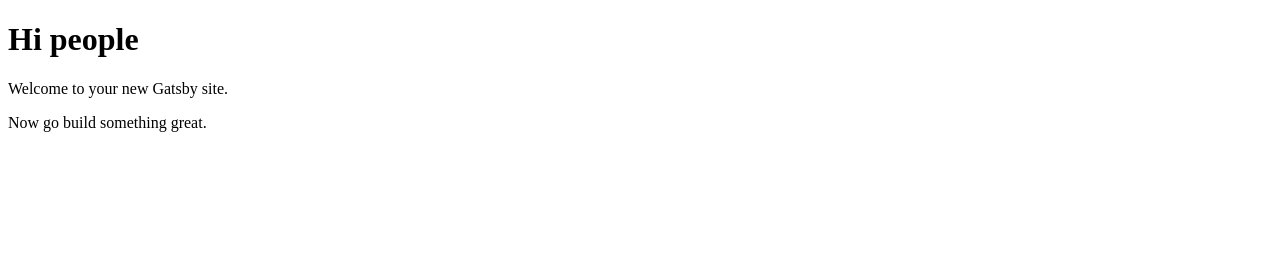
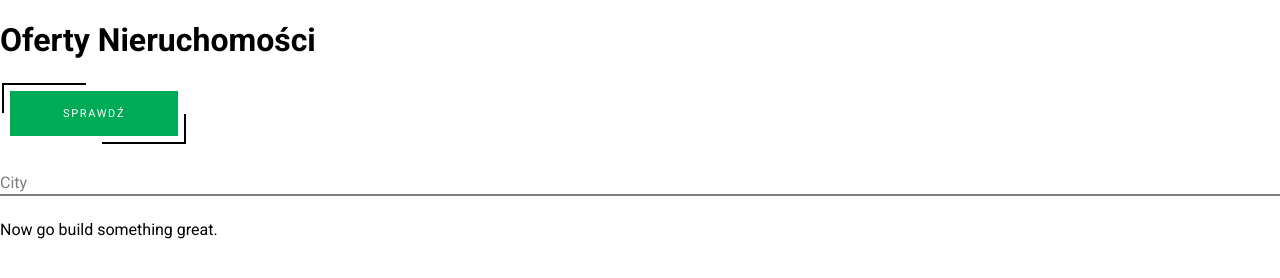
Before and after one commit to Offblack/estates-project, a Gatsby site: page / in a window 1280 px wide. Built offline with nearby package versions, Linux system fonts and the light colour scheme; Gatsby itself is replaced by a stand-in of ours.

Commit message:
Created Button and Input components

```diff
--- a/gatsby-config.js
+++ b/gatsby-config.js
@@ -6,6 +6,7 @@ module.exports = {
   },
   plugins: [
     `gatsby-plugin-react-helmet`,
+    'gatsby-plugin-root-import',
     {
       resolve: `gatsby-source-filesystem`,
       options: {
--- a/package.json
+++ b/package.json
@@ -16,7 +16,8 @@
     "prop-types": "^15.7.2",
     "react": "^16.11.0",
     "react-dom": "^16.11.0",
-    "react-helmet": "^5.2.1"
+    "react-helmet": "^5.2.1",
+    "styled-components": "^4.4.0"
   },
   "devDependencies": {
     "eslint": "^6.1.0",
@@ -29,6 +30,7 @@
     "eslint-plugin-prettier": "^3.1.1",
     "eslint-plugin-react": "^7.16.0",
     "eslint-plugin-react-hooks": "^1.7.0",
+    "gatsby-plugin-root-import": "^2.0.5",
     "prettier": "^1.18.2"
   },
   "keywords": [
--- /dev/null
+++ b/src/components/Button/index.js
@@ -0,0 +1,47 @@
+import styled from 'styled-components';
+
+const Button = styled.button`
+  font-family: 'Roboto', sans-serif;
+  font-size: 11px;
+  margin: 10px;
+  padding: 12px 53px 11px;
+  color: #fff;
+  background-color: #00ab58;
+  letter-spacing: 0.15em;
+  line-height: 2em;
+  text-transform: uppercase;
+  text-decoration: none;
+  border: none;
+  outline: 0;
+  cursor: pointer;
+  position: relative;
+
+  ::after,
+  ::before {
+    content: '';
+    position: absolute;
+    border: 2px solid #000;
+    width: 50%;
+    height: 30px;
+    transition: 0.5s ease;
+  }
+  ::after {
+    top: -8px;
+    left: -8px;
+    border-right: none;
+    border-bottom: none;
+  }
+  ::before {
+    bottom: -8px;
+    right: -8px;
+    border-left: none;
+    border-top: none;
+  }
+  :hover:after,
+  :hover:before {
+    width: calc(50% - 15px);
+    height: 40px;
+  }
+`;
+
+export default Button;
--- /dev/null
+++ b/src/components/Form/index.js
@@ -0,0 +1,2 @@
+import React from 'react';
+import styled from 'styled-components';
--- /dev/null
+++ b/src/components/Input/index.js
@@ -0,0 +1,62 @@
+import React from 'react';
+import styled from 'styled-components';
+
+const StyledWrapper = styled.div`
+  width: 100%;
+  margin: 24px 0;
+  position: relative;
+`;
+
+const StyledBar = styled.div`
+  width: 100%;
+  height: 2px;
+  background: #7d7d7d;
+  transition: 0.1s all;
+`;
+
+const StyledLabel = styled.label`
+  color: #7d7d7d;
+  position: absolute;
+  top: 3px;
+  left: 0;
+  transition: 0.2s ease-out all;
+  font-size: 16px;
+`;
+
+const StyledInput = styled.input`
+  color: #000;
+  font-size: 16px;
+  border: none;
+  line-height: 22px;
+  width: 100%;
+  background: none;
+
+  :focus {
+    outline: none;
+    color: $grey400;
+  }
+
+  :focus + label {
+    top: -22px;
+    font-size: 13px;
+  }
+
+  :not(:placeholder-shown) + label {
+    top: -22px;
+    font-size: 13px;
+  }
+
+  :focus ~ div {
+    background: #00ab58;
+  }
+`;
+
+const Input = ({ name, label, ...props }) => (
+  <StyledWrapper>
+    <StyledInput type="text" name={name} id={name} required placeholder=" " {...props} />
+    <StyledLabel>{label}</StyledLabel>
+    <StyledBar />
+  </StyledWrapper>
+);
+
+export default Input;
--- a/src/pages/index.js
+++ b/src/pages/index.js
@@ -1,9 +1,23 @@
 import React from 'react';
+import { Helmet } from 'react-helmet';
+import GlobalStyles from 'src/theme/GlobalStyles';
+import Button from 'src/components/Button';
+import Input from 'src/components/Input';
+
+/* To do!
+
+1. Dont forget about PropTypes
+2. Add MainTheme with fontSize and Colors
+
+*/
 
 const IndexPage = () => (
   <>
-    <h1>Hi people</h1>
-    <p>Welcome to your new Gatsby site.</p>
+    <GlobalStyles />
+    <Helmet title="Estates" defer={false} />
+    <h1>Oferty Nieruchomości</h1>
+    <Button>Sprawdź</Button>
+    <Input name="city" label="City"></Input>
     <p>Now go build something great.</p>
   </>
 );
--- /dev/null
+++ b/src/theme/GlobalStyles.js
@@ -0,0 +1,18 @@
+import { createGlobalStyle } from 'styled-components';
+
+const GlobalStyle = createGlobalStyle`
+
+@import url('https://fonts.googleapis.com/css?family=Roboto:400,700&display=swap&subset=latin-ext');
+
+   *, *::before, *::after {
+      box-sizing: border-box;
+   }
+
+  body {
+   font-family: 'Roboto', sans-serif;
+   margin: 0;
+   padding: 0;
+  }
+`;
+
+export default GlobalStyle;
```
Also changed, not shown: 1 other file.
